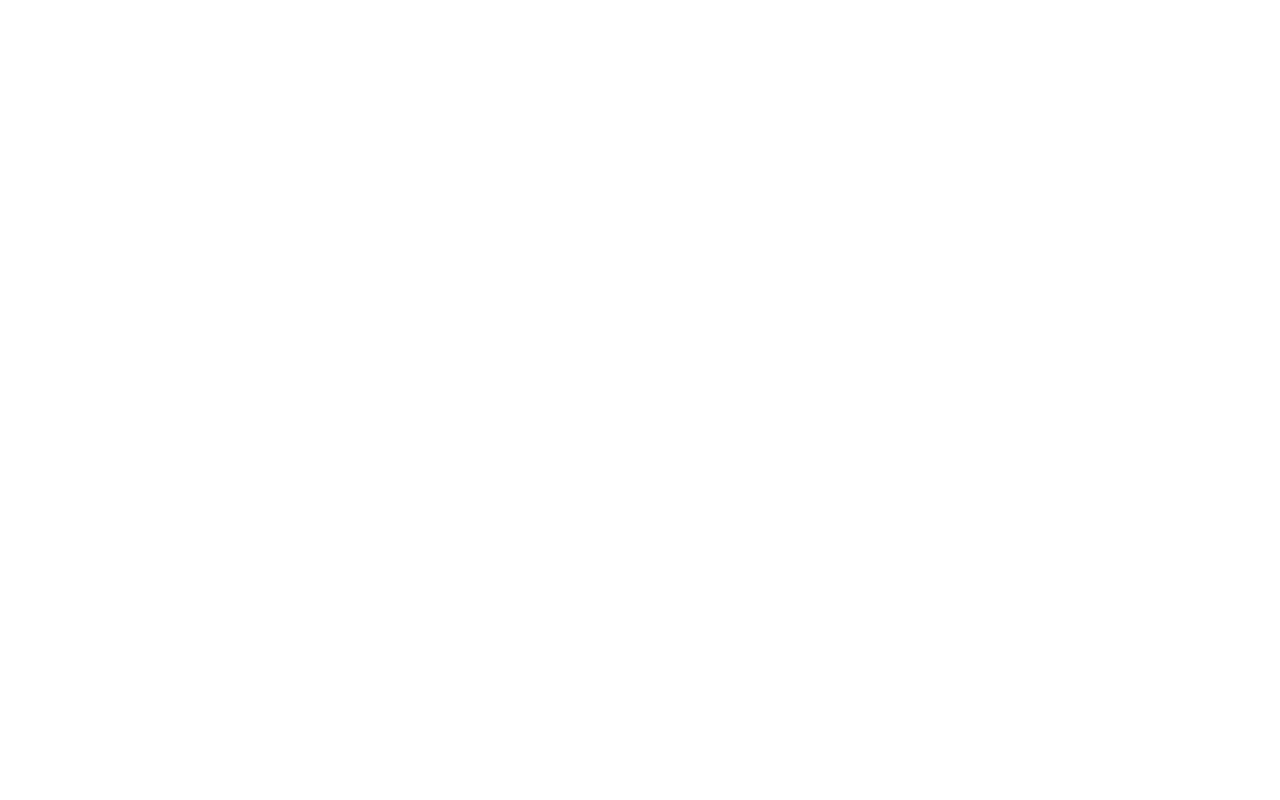
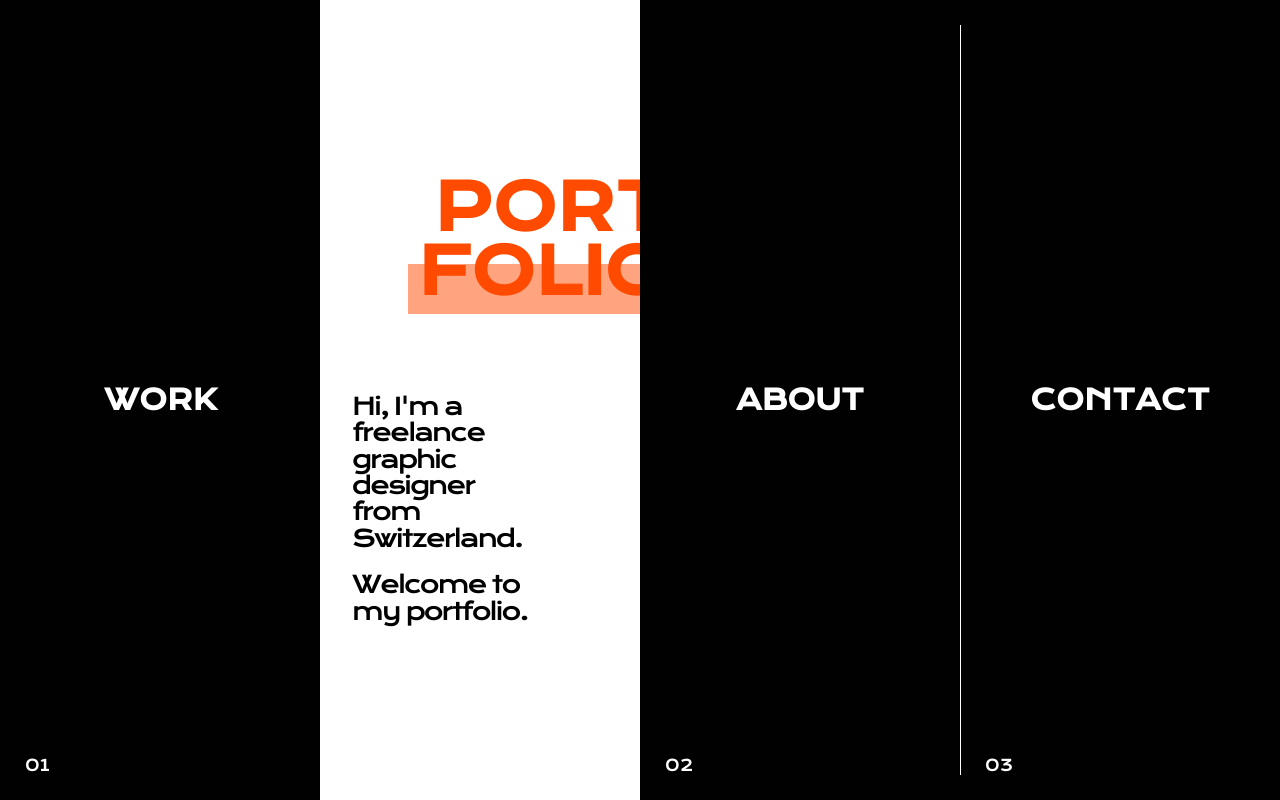
Before and after one commit to verewygt/portfolio, a plain HTML site: page index.html in a window 1280 px wide. Drawn offline with nearby package versions, Linux system fonts and the light colour scheme; files that its build step writes are made by us from their sources; files whose address does not match are found by name.

Commit message:
v.0.1
Basic look of the homepage

```diff
--- /dev/null
+++ b/css/site.css
@@ -0,0 +1,104 @@
+body {
+    font-family: 'Krona One', sans-serif;
+    background-color: #010101;
+    color: #fff;
+    padding: 0;
+    margin: 0;
+}
+
+.content {
+    display: flex;
+    flex-direction: row;
+}
+
+/* --- BOX COLLUMNS --- */
+
+.column {
+    position: relative;
+    padding: 0;
+    margin: 0;
+    width: 25%;
+    height: 100vh;
+}
+
+.title-box {
+    line-height: 100vh;
+    text-align: center;
+}
+
+.column-title {
+    font-size: 28px;
+    margin: 0;
+    padding: 0;
+}
+
+.section-number {
+    position: absolute;
+    bottom: 25px;
+    left: 25px;
+}
+
+.section-line {
+    position: absolute;
+    background: #fff;
+    height: calc(100vh - 50px);
+    width: 0.5px;
+    right: 0;
+    top: 25px;
+}
+
+
+
+/* --- MAIN BOX --- */
+
+.main {
+    position: relative;
+    z-index: -10;
+    overflow: hidden;
+    background: #fff;
+    color: #000;
+}
+
+.headline-box {
+    height: fit-content;width: fit-content;
+    position: absolute;
+    margin: auto;
+    top: 22%;
+
+    right: -28px;
+}
+
+.introduction-text {
+    font-size: 24px;
+    line-height: 1.1;
+    letter-spacing: -2px;
+    height: fit-content;
+    position: absolute;
+    margin: auto;
+    bottom: 22%;
+    left: 10%;
+    right: 30%;
+}
+
+.introduction-text > span {
+    display: block;
+    margin-top: 20px;
+}
+
+.headline {
+    color: #FF4B00;
+    text-align: right;
+    font-size: 64px;
+    margin: 0;
+    line-height: 64px;
+}
+
+.marker-overlay {
+    display: block;
+    background: rgba(255, 75, 0, 0.5);
+    width: 260px;
+    height: 50px;
+    position: absolute;
+    right: 0;
+    top: calc(22% + 60px);
+}
--- a/index.html
+++ b/index.html
@@ -5,22 +5,61 @@
         <meta name="viewport" content="width=device-width, initial-scale=1">
 
         <link rel="shortcut icon" href="css/img/favicon.png">
+        <link rel="preconnect" href="https://fonts.gstatic.com">
+        <link href="https://fonts.googleapis.com/css2?family=Krona+One&display=swap" rel="stylesheet">
+        <link rel="stylesheet" href="/Users/julien/Documents/GitHub/portfolio/css/site.css" media="all" id="sitecss">
 
         <title>Portfolio – Julien Zbinden</title>
     </head>
     <body>
         <header class="header">
-            <nav class="navigation">
-
-            </nav>
         </header>
 
         <section class="content">
 
+            <section class="column link">
+                <a href="/work"></a>
+                <div class="title-box">
+                    <h1 class="column-title">WORK</h1>
+                    <div class="arrow-icn"></div>
+                </div>
+                <span class="section-number">01</span>
+            </section>
+
+            <section class="column main">
+                <div class="headline-box">
+                    <h1 class="headline">PORT</h1>
+                    <h1 class="headline">FOLIO</h1>
+                    <div class="marker-overlay"></div>
+                </div>
+
+                <p class="introduction-text">
+                    <span>Hi, I'm a freelance graphic designer from Switzerland.</span>
+                    <span>Welcome to my portfolio.</span>
+                </p>
+            </section>
+
+            <section class="column link">
+                <a href="/about"></a>
+                <div class="title-box">
+                    <h1 class="column-title">ABOUT</h1>
+                    <div class="arrow-icn"></div>
+                </div>
+                <span class="section-number">02</span>
+
+                <div class="section-line"></div>
+            </section>
+
+            <section class="column link">
+                <a href="contact"></a>
+                <div class="title-box">
+                    <h1 class="column-title">CONTACT</h1>
+                    <div class="arrow-icn"></div>
+                </div>
+                <span class="section-number">03</span>
+            </section>
+
         </section>
 
-        <footer class="footer">
-
-        </footer>
     </body>
 </html>
```
